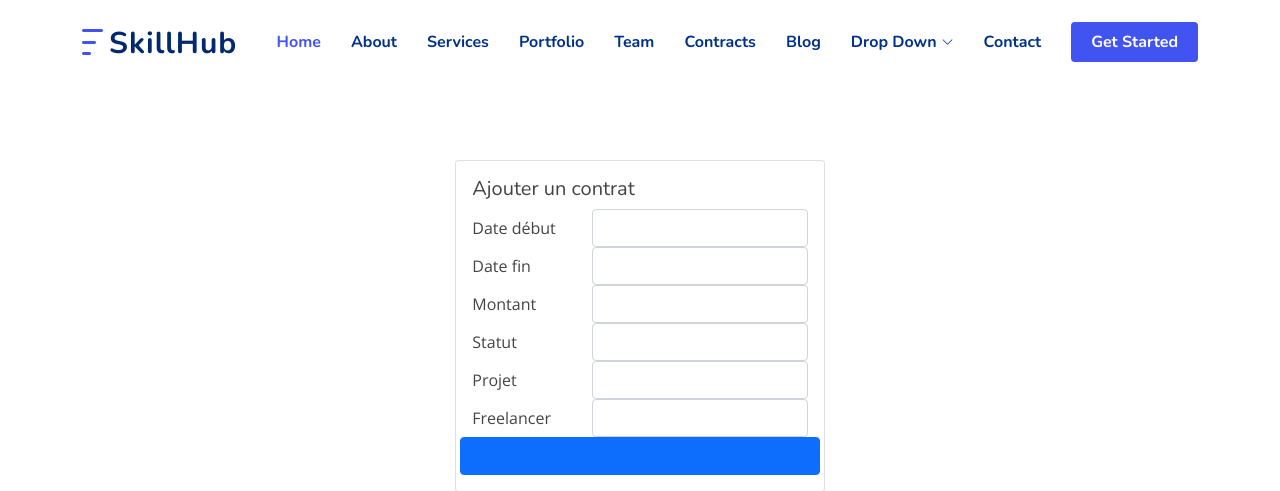
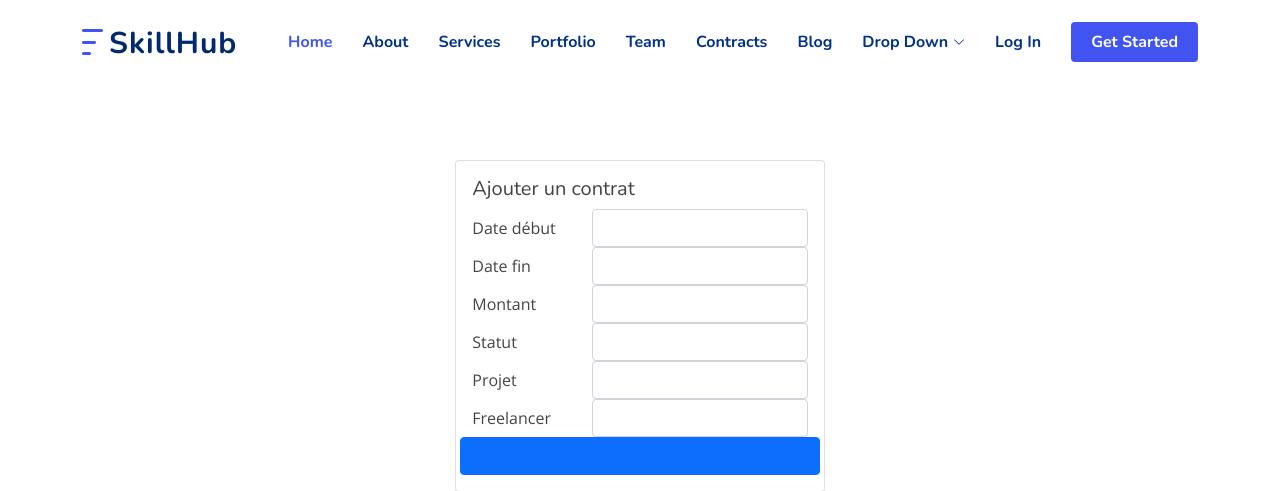
Before and after one commit to KriziSiwar/PI-D-veloppement-Web-Java-, a Symfony app: template templates/contrat/add.html.twig in a window 1280 px wide. Shown: the top 491 px of the page. Run offline with Twig, Linux system fonts and the light colour scheme; the template is opened without the code that fills it, so the values that code supplies are empty; form fields are guessed from the names that the template uses; some libraries are stand-ins or nearby versions.

Commit message:
omar's update

```diff
--- a/src/Entity/User.php
+++ b/src/Entity/User.php
@@ -24,7 +24,6 @@ class User implements UserInterface, PasswordAuthenticatedUserInterface
 
     #[ORM\Column]
 
-    #[Assert\Choice(choices: ["ROLE_ADMIN", "ROLE_FREELANCER", "ROLE_CLIENT"], message: "Invalid role")]
     private array $roles = [];
 
     /**
--- a/templates/base1.html.twig
+++ b/templates/base1.html.twig
@@ -78,7 +78,16 @@
                             <li><a href="#">Drop Down 4</a></li>
                         </ul>
                     </li>
-                    <li><a class="nav-link scrollto" href="#contact">Contact</a></li>
+                    {% if is_granted('IS_AUTHENTICATED_FULLY') %}
+
+
+
+                    {% else %}
+                    <li><a class="nav-link scrollto" href="{{ path('app_login') }}">Log In</a></li>
+
+{% endif %}
+
+
                     {% if is_granted('IS_AUTHENTICATED_FULLY') %}
 
 <li class="nav-item dropdown pe-3" style="width:100px;">
@@ -139,7 +148,7 @@
         </li><!-- End Profile Nav -->
 
 {% else %}
-<li><a class="getstarted scrollto" href="{{ path('app_register') }}">Get Started</a></li>
+<li><a class="getstarted scrollto" href="{{ path('choix') }}">Get Started</a></li>
 
 {% endif %}
 
--- a/templates/registration/choix.html.twig
+++ b/templates/registration/choix.html.twig
@@ -80,7 +80,7 @@ h1 {
 <h1>Join as a client or freelancer</h1>
 
 <section>
-<a href="{{ path('app_register', {'role': 'client'}) }}">
+<a href="{{ path('app_register') }}?role=client">
 
 <div class="box">
 
@@ -93,7 +93,7 @@ h1 {
 </div>
 
   </a>
-<a href="{{ path('app_register', {'role': 'freelance'}) }}">
+<a href="{{ path('app_register') }}?role=freelancer">
 
 <div class="box">
 <svg xmlns="http://www.w3.org/2000/svg" width=50 aria-hidden="true" data-name="Layer 1" viewBox="0 0 24 24" role="img"><polygon fill="none" vector-effect="non-scaling-stroke" stroke="var(--icon-color, #001e00)" stroke-linecap="round" stroke-linejoin="round" stroke-width="1.5" points="19.38 21 8.38 21 10 14 21 14 19.38 21"></polygon><circle cx="14.69" cy="17.5" r=".5" fill="var(--icon-color, #001e00)" vector-effect="non-scaling-stroke" stroke="var(--icon-color, #001e00)" stroke-linecap="round" stroke-linejoin="round"></circle><line x1="9.43" x2="5.99" y1="21" y2="21" fill="none" vector-effect="non-scaling-stroke" stroke="var(--icon-color, #001e00)" stroke-linecap="round" stroke-linejoin="round" stroke-width="1.5"></line><circle cx="10.04" cy="5.73" r="2.73" fill="none" vector-effect="non-scaling-stroke" stroke="var(--icon-color, #001e00)" stroke-linecap="round" stroke-linejoin="round" stroke-width="1.5"></circle><path fill="none" vector-effect="non-scaling-stroke" stroke="var(--icon-color, #001e00)" stroke-linecap="round" stroke-linejoin="round" stroke-width="1.5" d="M3 18.45v-.9a7 7 0 017-7h.09a6.94 6.94 0 013.79 1.12"></path></svg>  <br>
```
Also changed, not shown: src/Controller/RegistrationController.php (+11 -3 lines), templates/registration/register.html.twig (+2 -11 lines).
